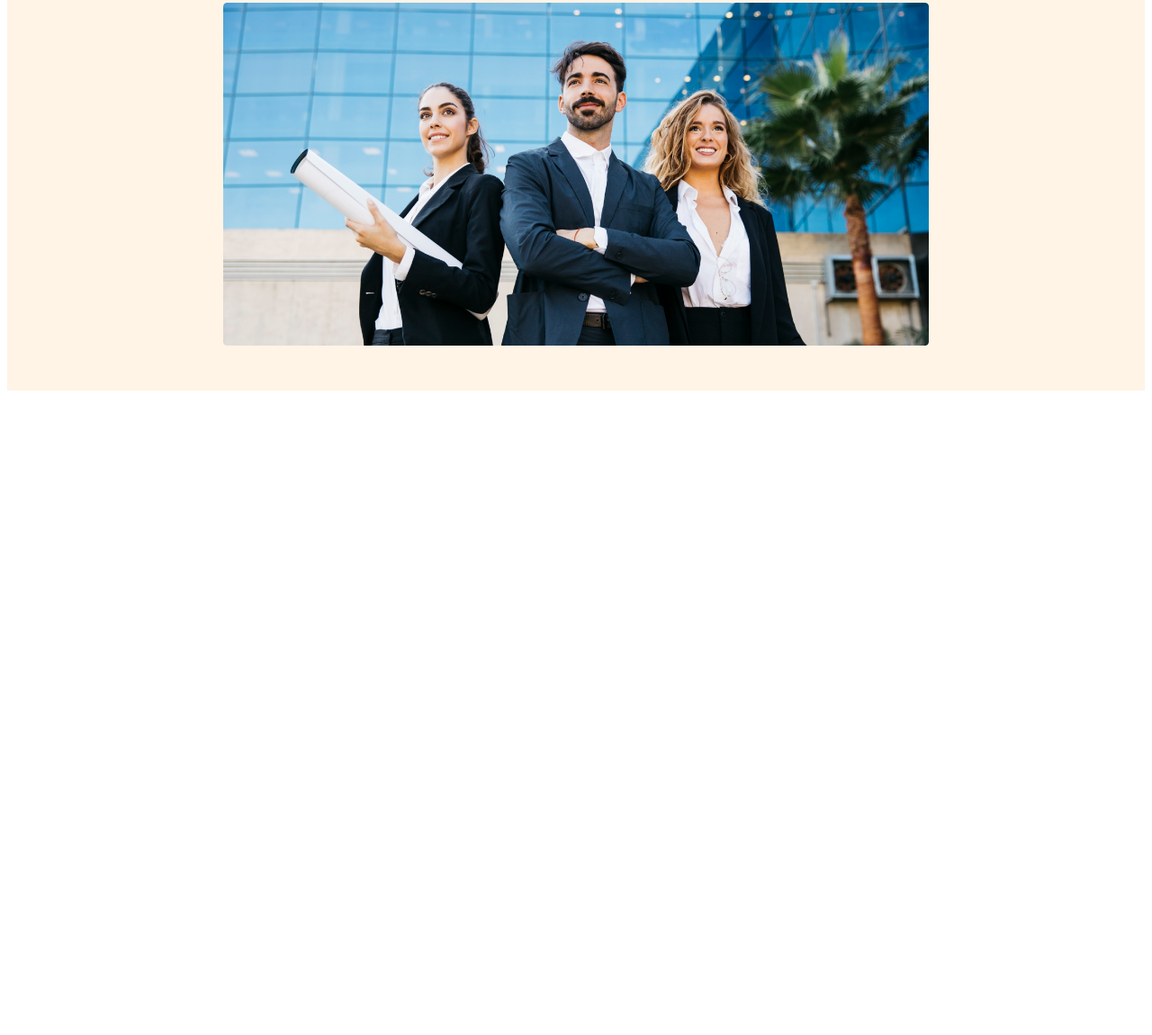
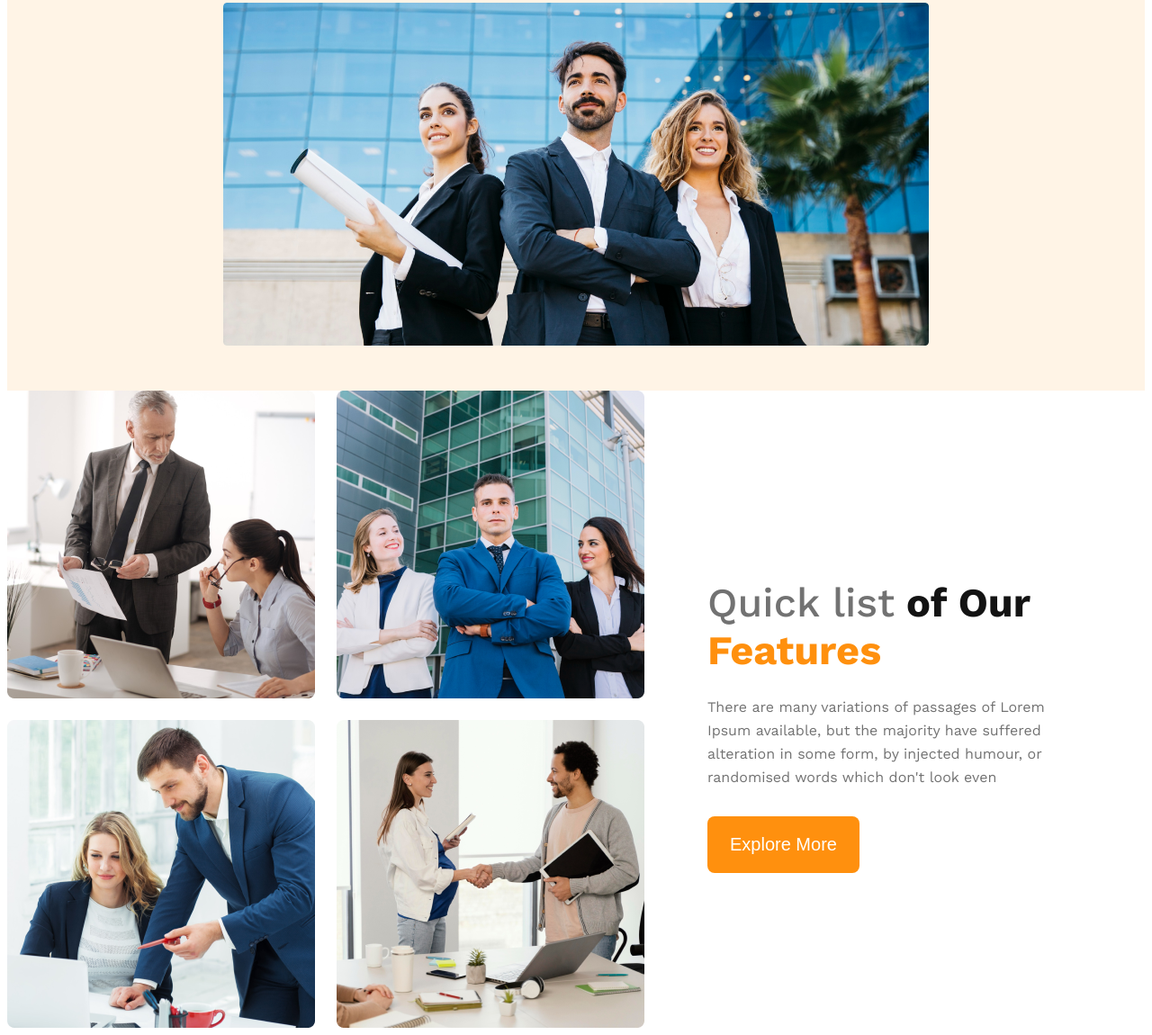
Before and after one commit to khalidbinibrahim/g3-architects-website, a plain HTML site: page index.html in a window 1280 px wide. Shown: the part 603-1753 px from the top of the page at 90% size. Before the commit the page ends 1045 px from the top, so only its background shows below. Drawn offline with nearby package versions, Linux system fonts and the light colour scheme.

Commit message:
teams section added

```diff
--- a/index.html
+++ b/index.html
@@ -32,7 +32,21 @@
     </header>
 
     <main>
-
+        <section class="teams">
+            <div class="teams-container">
+                <div class="teams-img">
+                    <img src="images/team1.png" alt="">
+                    <img src="images/team2.png" alt="">
+                    <img src="images/team3.png" alt="">
+                    <img src="images/team4.png" alt="">
+                </div>
+                <div class="teams-content">
+                    <h1 class="teams-title"><span id="Quick">Quick list</span> <span id="Our">of Our</span> <span id="Features">Features</span></h1>
+                    <p class="teams-des">There are many variations of passages of Lorem Ipsum available, but the majority have suffered alteration in some form, by injected humour, or randomised words which don't look even</p>
+                    <button class="btn-primary">Explore More</button>
+                </div>
+            </div>
+        </section>
     </main>
 
     <footer>
--- a/style.css
+++ b/style.css
@@ -76,6 +76,50 @@ nav li a {
     padding: 20px 25px;
 }
 
+.teams-container {
+    display: flex;
+    align-items: center;
+}
+
+.teams-img {
+    display: grid;
+    grid-template-columns: repeat(2, 1fr);
+    gap: 1.5rem;
+}
+
+.teams-content {
+    padding-left: 70px;
+    padding-right: 70px;
+}
+
+.teams-title {
+    font-size: 45px;
+    margin-bottom: 24px;
+}
+
+.teams-title #Quick {
+    color: #727272;
+    font-weight: 500;
+}
+
+.teams-title #Our {
+    color: #131313;
+    font-weight: 700;
+}
+
+.teams-title #Features {
+    color: #FF900E;
+    font-weight: 700;
+}
+
+.teams-des {
+    color: #727272;
+    font-size: 16px;
+    font-weight: 400;
+    line-height: 26px;
+    margin-bottom: 30px;
+}
+
 /* responsive */
 @media screen and (max-width: 576px) {
     header {
```
